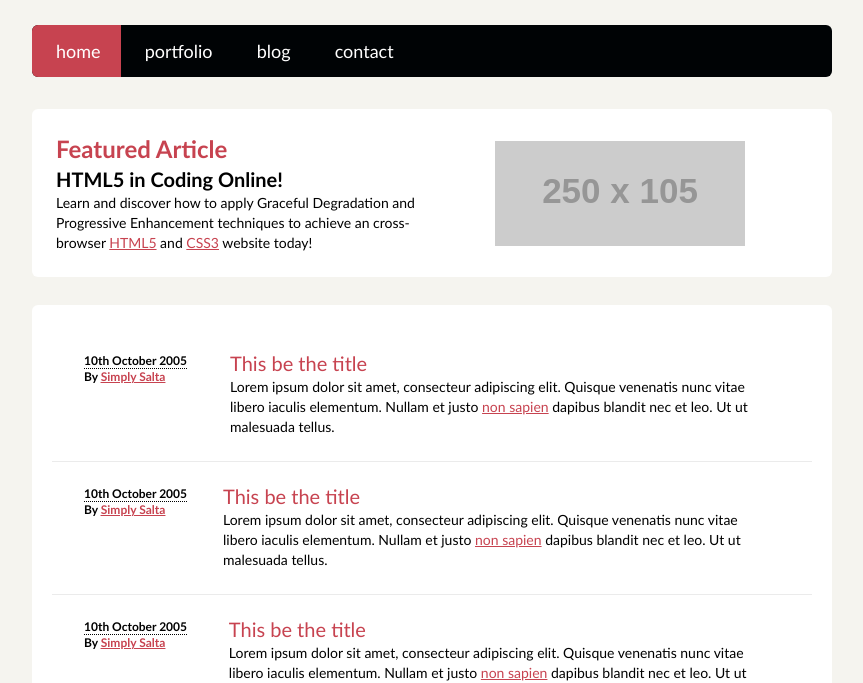
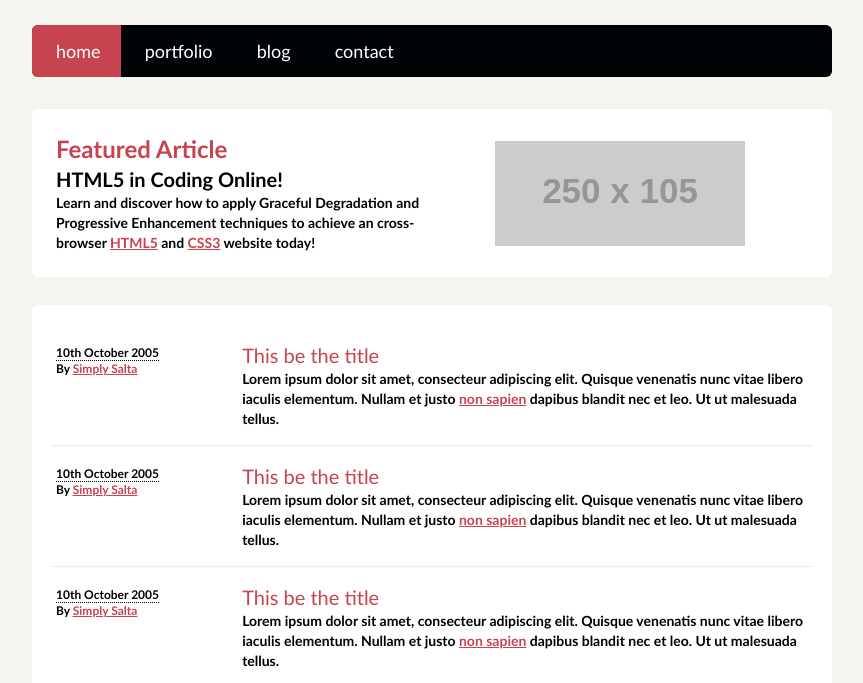
Before and after one commit to JMathiak/exercise-2-jsio, a website: page dist/index.html in a window 1280 px wide. Shown: the part 139-822 px from the top of the page, without its empty margins (208-1071 px from the left). Drawn offline with Linux system fonts and the light colour scheme; placeholder pictures from the web are drawn by us.

Commit message:
Touched up some font weights, sizes, and adjusted dates area

```diff
--- a/dist/index.html
+++ b/dist/index.html
@@ -10,8 +10,8 @@
 <body class="h-screen bg-background box-border">
     <div class="flex flex-col items-center   box-border">
         <header  class="w-800 my-7">
-            <h1 class="text-5xl font-bold my-4">Coding HTML5!</h1>
-            <p class="text-lg">HTML5 in the year <span class="line-through">2022</span> <span class="underline">2009</span></p>
+            <h1 class="text-5xl font-black my-4">Coding HTML5!</h1>
+            <p class="text-lg font-bold">HTML5 in the year <span class="line-through">2022</span> <span class="underline">2009</span></p>
         </header>
         <nav class=" bg-black w-800 rounded-md rounded-l-md mb-8" >
             <ul class="">
@@ -24,41 +24,41 @@
             <div class=" block w-1/2 pr-2">
                 <h1 class="text-primaryred text-2xl font-bold">Featured Article</h1>
                 <h2 class="text-xl font-semibold">HTML5 in Coding Online!</h2>
-                <p class="text-sm font-medium">Learn and discover how to apply Graceful Degradation and Progressive Enhancement techniques to achieve an cross-browser <a class="text-primaryred underline hover:bg-primaryred hover:text-white" href="">HTML5</a> and <a class="text-primaryred underline hover:bg-primaryred hover:text-white" href="">CSS3</a> website today!</p>
+                <p class="text-sm font-semibold">Learn and discover how to apply Graceful Degradation and Progressive Enhancement techniques to achieve an cross-browser <a class="text-primaryred underline hover:bg-primaryred hover:text-white" href="">HTML5</a> and <a class="text-primaryred underline hover:bg-primaryred hover:text-white" href="">CSS3</a> website today!</p>
             </div>
             <picture class="flex justify-center items-center w-1/2 ">
                 <img src="http://via.placeholder.com/250x105" alt="250 x 105 placeholder">
             </picture>
         </article>
-        <section class="w-800 rounded-md box-border bg-white py-5 mb-8">
-            <div class=" pl-8 pt-6 pb-6 pr-9 border-b  border-gray flex mr-5 ml-5 group hover:bg-primaryred">
+        <section class="w-800 rounded-md box-border bg-white p-5  mb-8">
+            <div class=" pt-4 pb-4 pl-1 border-b  border-gray flex  group hover:bg-primaryred ">
                 <div class="w-1/3  text-xs pt-1 ">
-                <time class="border-b border-dotted font-bold  whitespace-nowrap group-hover:text-white">10th October 2005</time>
+                <time class="border-b border-dotted font-bold  whitespace-nowrap group-hover:text-white ">10th October 2005</time>
                 <address class="not-italic font-bold">By <span class="text-primaryred underline group-hover:text-highlight"><a href="">Simply Salta</a></span></address>
                 </div>
-                <div class="ml-9">
+                <div class="ml-16 pr-2">
                     <h1 class="text-xl font-medium text-primaryred group-hover:text-highlight "><a href="">This be the title</a></h1>
-                    <p class="text-sm font-medium group-hover:text-white">Lorem ipsum dolor sit amet, consecteur adipiscing elit. Quisque venenatis nunc vitae libero iaculis elementum. Nullam et justo <a class="text-primaryred underline group-hover:text-highlight" href="">non sapien</a> dapibus blandit nec et leo. Ut ut malesuada tellus.</p>
+                    <p class="text-sm font-semibold group-hover:text-white">Lorem ipsum dolor sit amet, consecteur adipiscing elit. Quisque venenatis nunc vitae libero iaculis elementum. Nullam et justo <a class="text-primaryred underline group-hover:text-highlight" href="">non sapien</a> dapibus blandit nec et leo. Ut ut malesuada tellus.</p>
                 </div>
             </div>
-            <div class="pt-5 pl-8 pb-6 pr-10 border-b border-gray flex mr-5 ml-5 group hover:bg-primaryred">
-                <div class="w- text-xs pt-1">
-                    <time class="border-b border-dotted font-bold  whitespace-nowrap group-hover:text-white">10th October 2005</time>
+            <div class=" pt-4 pb-4 pl-1 border-b  border-gray flex  group hover:bg-primaryred ">
+                <div class="w-1/3  text-xs pt-1 ">
+                <time class="border-b border-dotted font-bold  whitespace-nowrap group-hover:text-white ">10th October 2005</time>
                 <address class="not-italic font-bold">By <span class="text-primaryred underline group-hover:text-highlight"><a href="">Simply Salta</a></span></address>
                 </div>
-                <div class="ml-9">
+                <div class="ml-16 pr-2">
                     <h1 class="text-xl font-medium text-primaryred group-hover:text-highlight "><a href="">This be the title</a></h1>
-                    <p class="text-sm font-medium group-hover:text-white">Lorem ipsum dolor sit amet, consecteur adipiscing elit. Quisque venenatis nunc vitae libero iaculis elementum. Nullam et justo <a class="text-primaryred underline group-hover:text-highlight" href="">non sapien</a> dapibus blandit nec et leo. Ut ut malesuada tellus.</p>
+                    <p class="text-sm font-semibold group-hover:text-white">Lorem ipsum dolor sit amet, consecteur adipiscing elit. Quisque venenatis nunc vitae libero iaculis elementum. Nullam et justo <a class="text-primaryred underline group-hover:text-highlight" href="">non sapien</a> dapibus blandit nec et leo. Ut ut malesuada tellus.</p>
                 </div>
             </div>
-            <div class="pt-5 pb-5 pl-8 pr-10 flex mr-5 ml-5 group hover:bg-primaryred">
-                <div class="w-1/3 text-xs pt-1">
-                    <time class="border-b border-dotted font-bold  whitespace-nowrap group-hover:text-white">10th October 2005</time>
-                    <address class="not-italic font-bold">By <span class="text-primaryred underline group-hover:text-highlight"><a href="">Simply Salta</a></span></address>
+            <div class=" pt-4 pb-4 pl-1  flex  group hover:bg-primaryred ">
+                <div class="w-1/3  text-xs pt-1 ">
+                <time class="border-b border-dotted font-bold  whitespace-nowrap group-hover:text-white ">10th October 2005</time>
+                <address class="not-italic font-bold">By <span class="text-primaryred underline group-hover:text-highlight"><a href="">Simply Salta</a></span></address>
                 </div>
-                <div class="ml-9">
+                <div class="ml-16 pr-2">
                     <h1 class="text-xl font-medium text-primaryred group-hover:text-highlight "><a href="">This be the title</a></h1>
-                    <p class="text-sm font-medium group-hover:text-white">Lorem ipsum dolor sit amet, consecteur adipiscing elit. Quisque venenatis nunc vitae libero iaculis elementum. Nullam et justo <a class="text-primaryred underline group-hover:text-highlight" href="">non sapien</a> dapibus blandit nec et leo. Ut ut malesuada tellus.</p>
+                    <p class="text-sm font-semibold group-hover:text-white">Lorem ipsum dolor sit amet, consecteur adipiscing elit. Quisque venenatis nunc vitae libero iaculis elementum. Nullam et justo <a class="text-primaryred underline group-hover:text-highlight" href="">non sapien</a> dapibus blandit nec et leo. Ut ut malesuada tellus.</p>
                 </div>
             </div>
         </section>
```
Also changed, not shown: dist/output.css.
